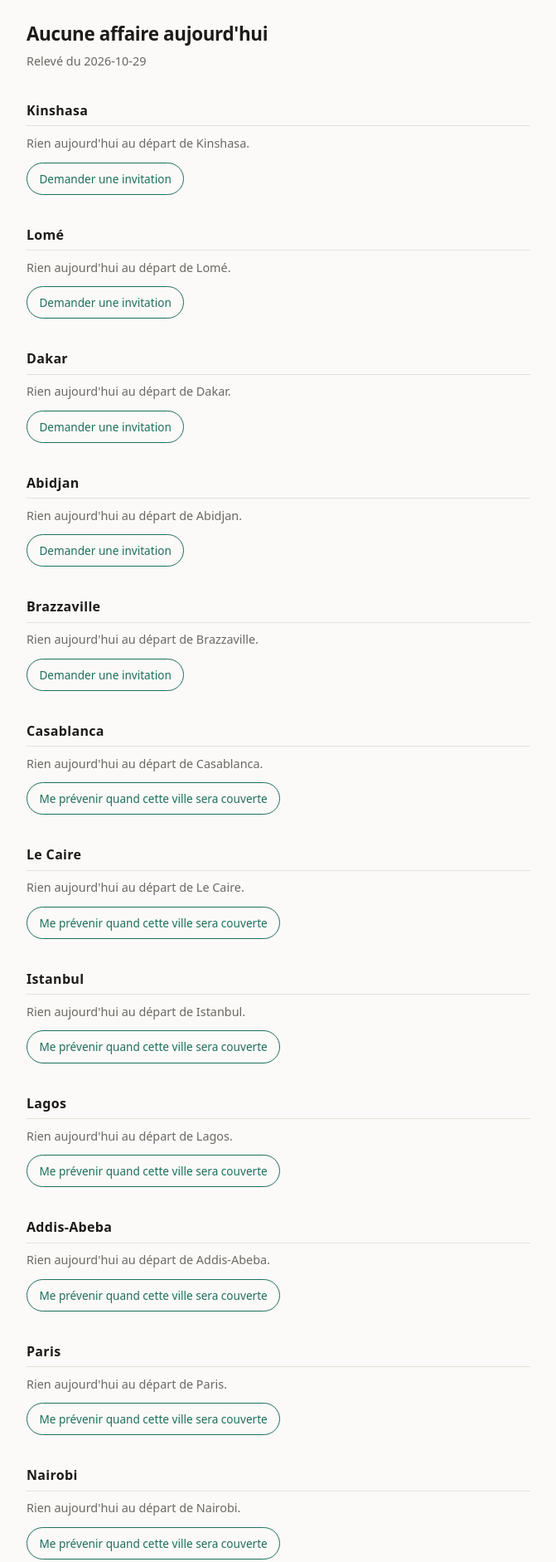
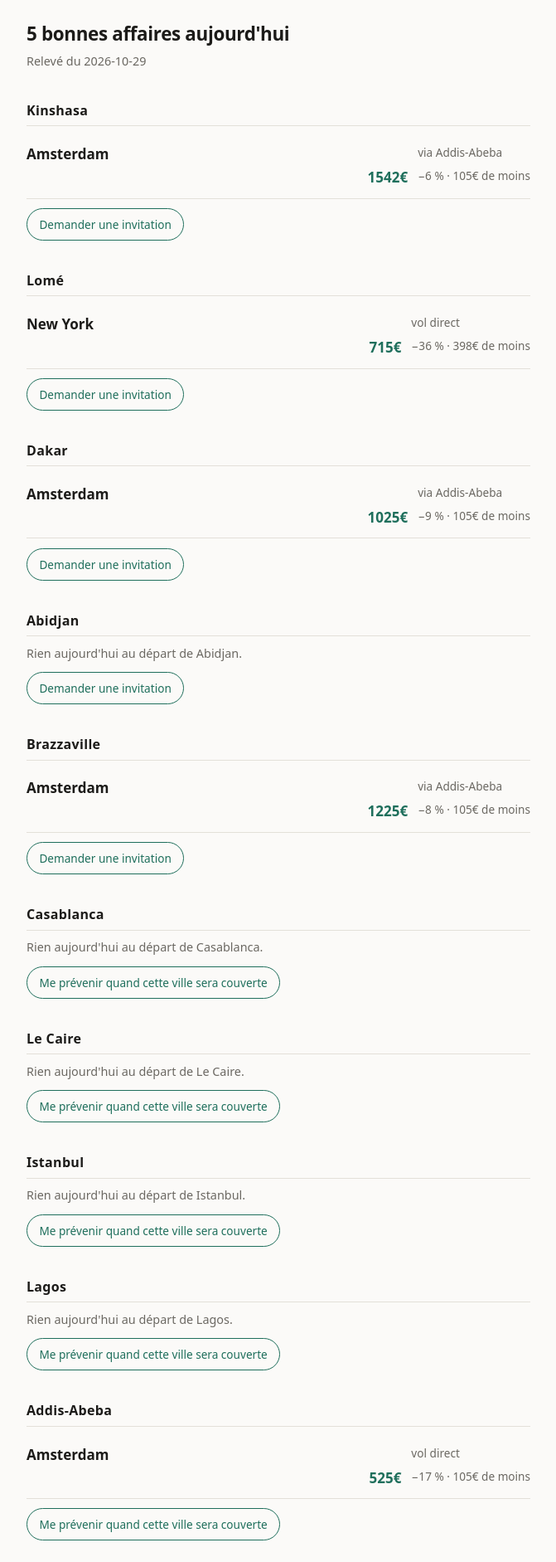
Before and after one commit to bienvenuianniv-ops/hub_deals, a plain HTML site: page index.html in a window 1280 px wide. Shown: the top 1883 px of the page at 83% size, without its empty margins (304-975 px from the left). Drawn offline with Linux system fonts and the light colour scheme.

Commit message:
page du 20261029-130730

```diff
--- a/index.html
+++ b/index.html
@@ -38,19 +38,19 @@ color:var(--doux);font-size:.85rem}
 </head>
 <body>
 <main>
-<h1>Aucune affaire aujourd'hui</h1>
-<p class="date">Relevé du <time id="releve" datetime="2026-10-29T10:09:28Z">2026-10-29</time></p>
+<h1>5 bonnes affaires aujourd'hui</h1>
+<p class="date">Relevé du <time id="releve" datetime="2026-10-29T13:00:07Z">2026-10-29</time></p>
 <p class="vieux" id="vieux"></p>
-<section><h2>Kinshasa</h2><p class="rien">Rien aujourd'hui au départ de Kinshasa.</p><a class="action" href="https://t.me/ianniv_vols_bot?start=attente_kinshasa">Demander une invitation</a></section>
-<section><h2>Lomé</h2><p class="rien">Rien aujourd'hui au départ de Lomé.</p><a class="action" href="https://t.me/ianniv_vols_bot?start=attente_lome">Demander une invitation</a></section>
-<section><h2>Dakar</h2><p class="rien">Rien aujourd'hui au départ de Dakar.</p><a class="action" href="https://t.me/ianniv_vols_bot?start=attente_dakar">Demander une invitation</a></section>
+<section><h2>Kinshasa</h2><ul class="affaires"><li class="affaire"><a href="https://aviasales.tpk.ro/99GUlHCX" rel="nofollow sponsored"><span class="dest">Amsterdam</span><span class="trajet">via Addis-Abeba</span><span class="prix">1542€</span><span class="gain">−6 % · 105€ de moins</span></a></li></ul><a class="action" href="https://t.me/ianniv_vols_bot?start=attente_kinshasa">Demander une invitation</a></section>
+<section><h2>Lomé</h2><ul class="affaires"><li class="affaire"><a href="https://aviasales.tpk.ro/fitZSD39" rel="nofollow sponsored"><span class="dest">New York</span><span class="trajet">vol direct</span><span class="prix">715€</span><span class="gain">−36 % · 398€ de moins</span></a></li></ul><a class="action" href="https://t.me/ianniv_vols_bot?start=attente_lome">Demander une invitation</a></section>
+<section><h2>Dakar</h2><ul class="affaires"><li class="affaire"><a href="https://aviasales.tpk.ro/sILnFxhV" rel="nofollow sponsored"><span class="dest">Amsterdam</span><span class="trajet">via Addis-Abeba</span><span class="prix">1025€</span><span class="gain">−9 % · 105€ de moins</span></a></li></ul><a class="action" href="https://t.me/ianniv_vols_bot?start=attente_dakar">Demander une invitation</a></section>
 <section><h2>Abidjan</h2><p class="rien">Rien aujourd'hui au départ de Abidjan.</p><a class="action" href="https://t.me/ianniv_vols_bot?start=attente_abidjan">Demander une invitation</a></section>
-<section><h2>Brazzaville</h2><p class="rien">Rien aujourd'hui au départ de Brazzaville.</p><a class="action" href="https://t.me/ianniv_vols_bot?start=attente_brazzaville">Demander une invitation</a></section>
+<section><h2>Brazzaville</h2><ul class="affaires"><li class="affaire"><a href="https://aviasales.tpk.ro/FiRWkJan" rel="nofollow sponsored"><span class="dest">Amsterdam</span><span class="trajet">via Addis-Abeba</span><span class="prix">1225€</span><span class="gain">−8 % · 105€ de moins</span></a></li></ul><a class="action" href="https://t.me/ianniv_vols_bot?start=attente_brazzaville">Demander une invitation</a></section>
 <section><h2>Casablanca</h2><p class="rien">Rien aujourd'hui au départ de Casablanca.</p><a class="action" href="https://t.me/ianniv_vols_bot?start=attente_casablanca">Me prévenir quand cette ville sera couverte</a></section>
 <section><h2>Le Caire</h2><p class="rien">Rien aujourd'hui au départ de Le Caire.</p><a class="action" href="https://t.me/ianniv_vols_bot?start=attente_le_caire">Me prévenir quand cette ville sera couverte</a></section>
 <section><h2>Istanbul</h2><p class="rien">Rien aujourd'hui au départ de Istanbul.</p><a class="action" href="https://t.me/ianniv_vols_bot?start=attente_istanbul">Me prévenir quand cette ville sera couverte</a></section>
 <section><h2>Lagos</h2><p class="rien">Rien aujourd'hui au départ de Lagos.</p><a class="action" href="https://t.me/ianniv_vols_bot?start=attente_lagos">Me prévenir quand cette ville sera couverte</a></section>
-<section><h2>Addis-Abeba</h2><p class="rien">Rien aujourd'hui au départ de Addis-Abeba.</p><a class="action" href="https://t.me/ianniv_vols_bot?start=attente_addis_abeba">Me prévenir quand cette ville sera couverte</a></section>
+<section><h2>Addis-Abeba</h2><ul class="affaires"><li class="affaire"><a href="https://aviasales.tpk.ro/4vi58Z12" rel="nofollow sponsored"><span class="dest">Amsterdam</span><span class="trajet">vol direct</span><span class="prix">525€</span><span class="gain">−17 % · 105€ de moins</span></a></li></ul><a class="action" href="https://t.me/ianniv_vols_bot?start=attente_addis_abeba">Me prévenir quand cette ville sera couverte</a></section>
 <section><h2>Paris</h2><p class="rien">Rien aujourd'hui au départ de Paris.</p><a class="action" href="https://t.me/ianniv_vols_bot?start=attente_paris">Me prévenir quand cette ville sera couverte</a></section>
 <section><h2>Nairobi</h2><p class="rien">Rien aujourd'hui au départ de Nairobi.</p><a class="action" href="https://t.me/ianniv_vols_bot?start=attente_nairobi">Me prévenir quand cette ville sera couverte</a></section>
 <section><h2>Johannesburg</h2><p class="rien">Rien aujourd'hui au départ de Johannesburg.</p><a class="action" href="https://t.me/ianniv_vols_bot?start=attente_johannesburg">Me prévenir quand cette ville sera couverte</a></section>
```
